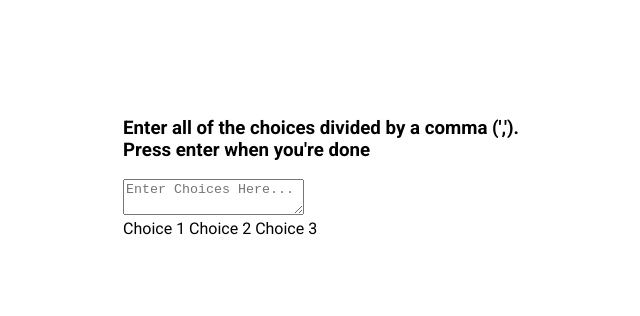
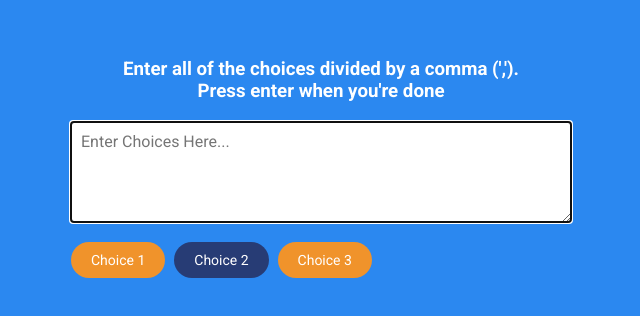
Before and after one commit to JohnWLPark/random_choice, a plain HTML site: page index.html in a window 1280 px wide. Shown: the part 232-548 px from the top of the page, without its empty margins (319-959 px from the left). Drawn offline with Linux system fonts and the light colour scheme.

Commit message:
Add CSS and begin JS for adding choices separated by commas

```diff
--- a/index.html
+++ b/index.html
@@ -14,7 +14,7 @@
 
         <div id="tags">
             <span class="tag">Choice 1</span>
-            <span class="tag">Choice 2</span>
+            <span class="tag highlight">Choice 2</span>
             <span class="tag">Choice 3</span>
         </div>
     </div>
--- a/script.js
+++ b/script.js
@@ -0,0 +1,21 @@
+const tagsEl = document.getElementById('tags');
+const textarea = document.getElementById('textarea');
+
+textarea.focus();
+
+textarea.addEventListener('keyup', (e) => {
+    createTags(e.target.value);
+})
+
+function createTags(input) {
+    const tags = input.split(',').filter(tag => tag.trim() !== '').map(tag => tag.trim());
+
+    tagsEl.innerHTML = ''
+    tags.forEach((tag) => {
+        const tagEl = document.createElement('span')
+        tagEl.classList.add('tag')
+        tagEl.innerText = tag
+        tagsEl.appendChild(tagEl)
+    })
+
+}
--- a/style.css
+++ b/style.css
@@ -5,6 +5,7 @@
 }
 
 body {
+    background-color: #2b88f0;
     font-family: 'Roboto', sans-serif;
     display: flex;
     flex-direction: column;
@@ -14,3 +15,38 @@ body {
     overflow: hidden;
     margin: 0;
 }
+
+h3 {
+    color: #fff;
+    margin: 10px 0 20px;
+    text-align: center;
+}
+
+.container {
+    width: 500px;
+}
+
+textarea {
+    border: none;
+    display: block;
+    width: 100%;
+    height: 100px;
+    font-family: inherit;
+    padding: 10px;
+    margin: 0 0 20px;
+    font-size: 16px;
+}
+
+.tag {
+    background-color: #f0932b;
+    color: #fff;
+    border-radius: 50px;
+    padding: 10px 20px;
+    margin: 0 5px 10px 0;
+    font-size: 14px;
+    display: inline-block;
+}
+
+.tag.highlight {
+    background-color: #273c75;
+}
```
